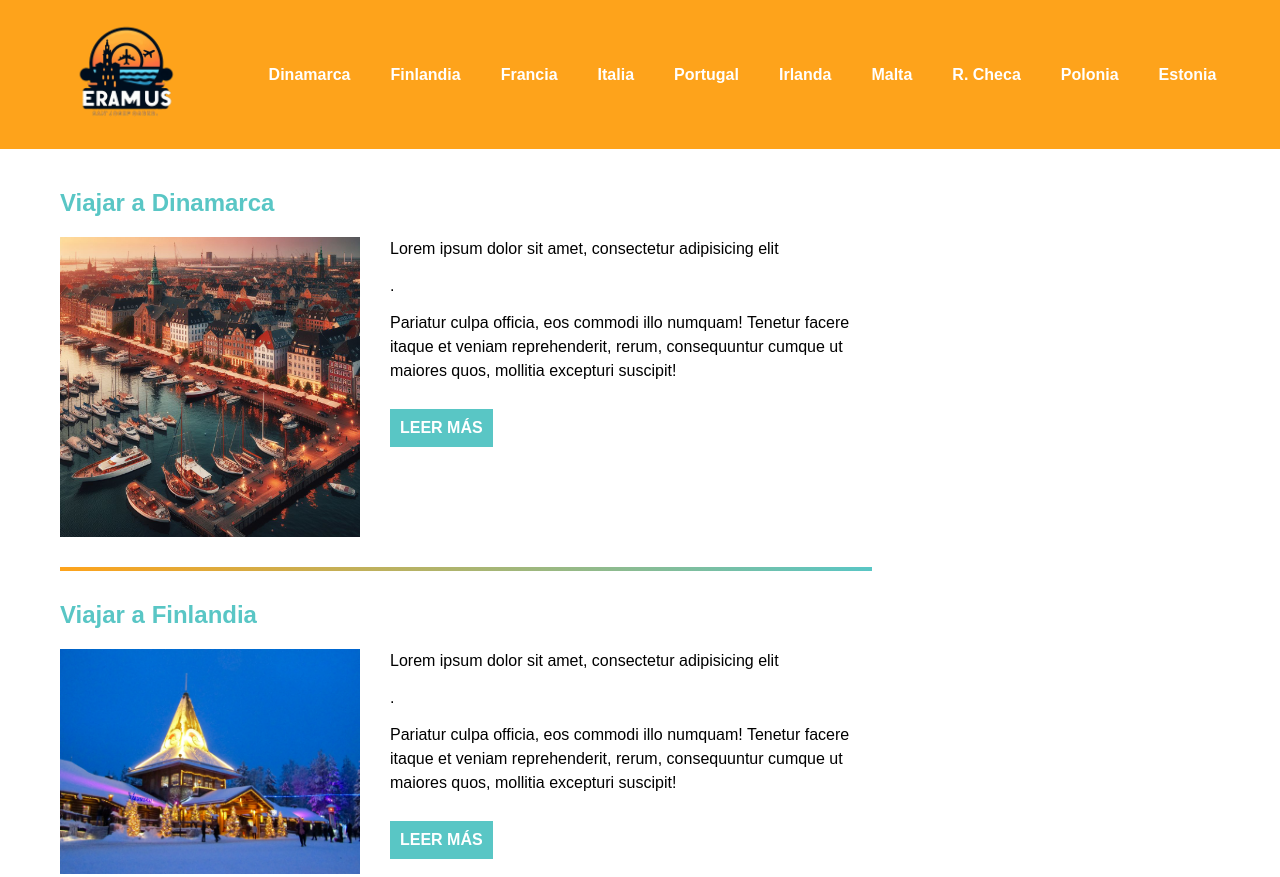
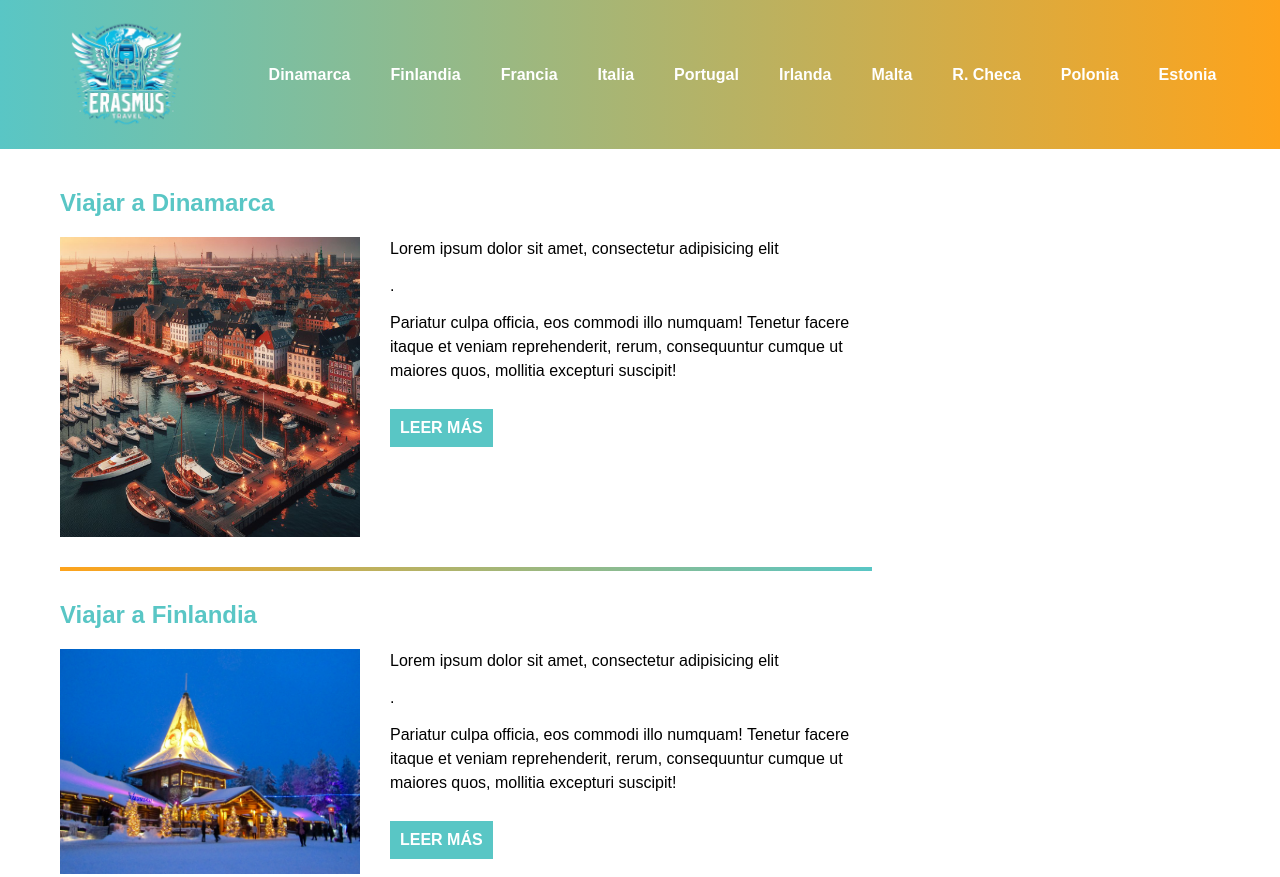
Before and after one commit to Arquiel-SS/ERASMUS1, a plain HTML site: page articles/articles.html in a window 1280 px wide. Shown: the top 877 px of the page. Drawn offline with Linux system fonts and the light colour scheme.

Commit message:
upgrade visual

```diff
--- a/articles/articles.html
+++ b/articles/articles.html
@@ -10,7 +10,7 @@
 		<nav>
 			<div class="contenedor">
 				<div class="logo">
-					<img src="/img/SJO_logo_erasmus.png" alt="logo del blog de viajes" title="logo blog de viajes">	<!--agregar el atributo que permite saber el nombre cuando el mouse esta encima de la imagen-->
+					<img src="/img/logo_erasmus.png" alt="logo del blog de viajes" title="logo blog de viajes">	<!--agregar el atributo que permite saber el nombre cuando el mouse esta encima de la imagen-->
 				</div>
 			</div>
 			<ul>
--- a/articles/articles_styles.css
+++ b/articles/articles_styles.css
@@ -28,7 +28,7 @@ header {
 }
 
 .navegacion {
-	background-color: #fea31b;
+	background: linear-gradient(to right, #59c6c5, #fea31b);
 	display:flex;
 	justify-content: center;
 	align-items: center;
```
Also changed, not shown: img/logo_erasmus.png (added).
